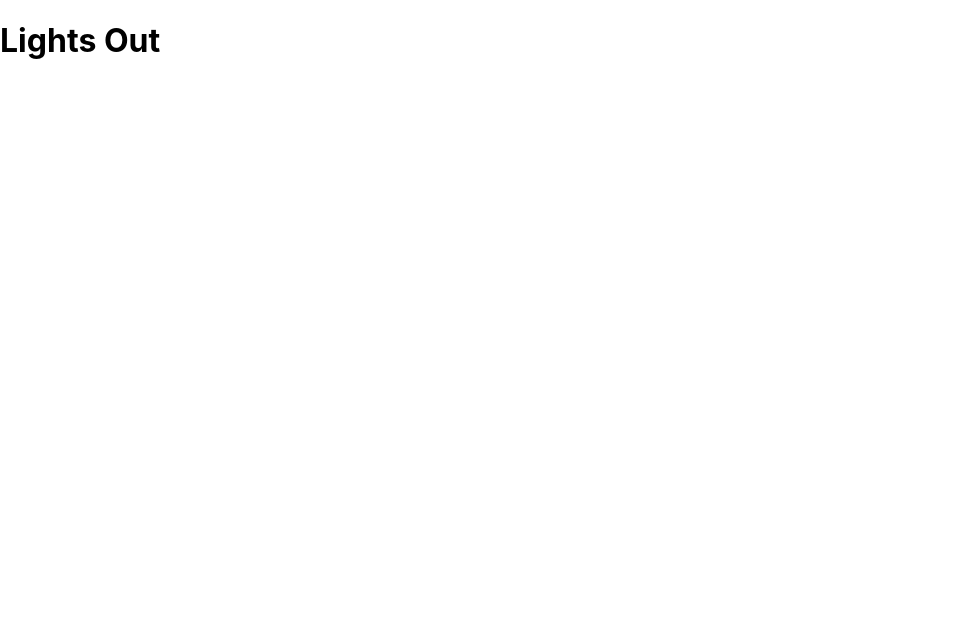
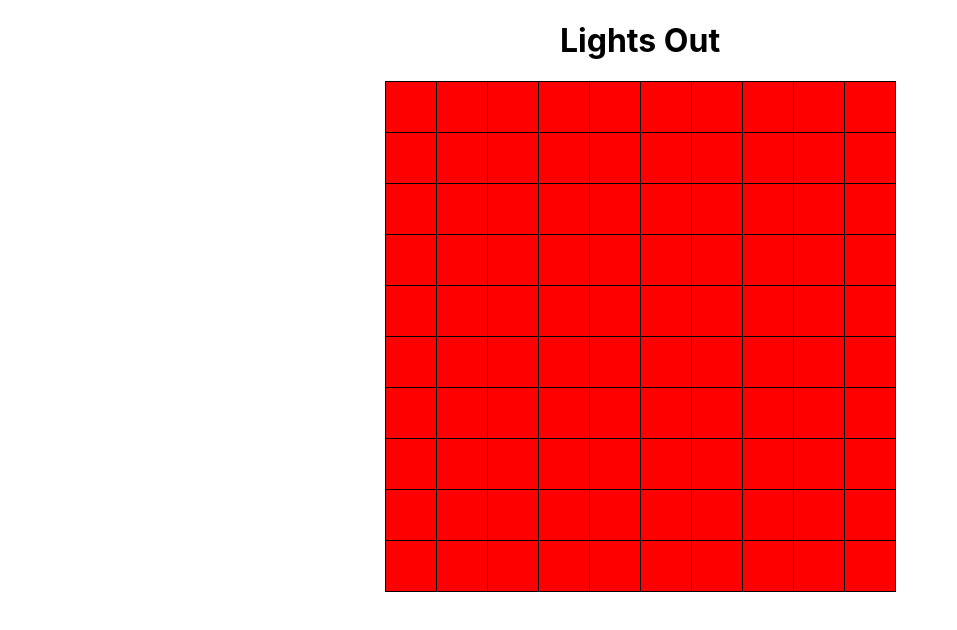
Before and after one commit to CodeAmend/react-games-ts-storybook, a React (Create React App) app: page / in a window 1280 px wide. Shown: the top 630 px of the page, without its empty margins (0-957 px from the left). Built offline with nearby package versions, Linux system fonts and the light colour scheme.

Commit message:
Fix boardSize function (add test), fix gap issue

```diff
--- a/src/App.tsx
+++ b/src/App.tsx
@@ -4,7 +4,10 @@ import styled from 'styled-components';
 import GameBoard from './components/GameBoard';
 
 const View = styled.main``;
-const Header = styled.h1``;
+
+const Header = styled.h1`
+  text-align: center;
+`;
 
 function App() {
   return (
--- a/src/components/GameBoard.tsx
+++ b/src/components/GameBoard.tsx
@@ -1,7 +1,7 @@
 import React from 'react';
 import styled from 'styled-components';
 
-import config, { getPosition, numberToPixels } from '../gameConfig';
+import config, { getPosition } from '../gameConfig';
 
 export type NodeItem = {
   id: number;
@@ -30,24 +30,22 @@ const Board = styled.article<BoardType>`
   height: ${p => p.boardHeight}px;
 
   margin: 0 auto;
+  background: red;
 `;
 
-// Example:
-//   const Component = styled.div.attrs(props => ({
-//     style: {
-//       background: props.background,
-//     },
-//   }))`width: 100%;`
 
-const Node = styled.div<NodeType>`
+// TODO: Find the proper way to not use ANY here
+const Node = styled.div.attrs((props: any) => ({
+  style: {
+    left: props.xPos + 'px',
+    top: props.yPos + 'px',
+    width: props.nodeWidth + 'px',
+    height: props.nodeHeight + 'px',
+    border: `${props.gap}px solid black`
+  }
+
+}))<NodeType>`
   position: absolute;
-  left: ${p => p.xPos}px;
-  top: ${p => p.yPos}px;
-
-  width: ${p => p.nodeWidth}px;
-  height: ${p => p.nodeHeight}px;
-
-  border: ${p => p.gap}px solid lightgray;
 `;
 
 
@@ -73,7 +71,11 @@ const GameBoard = () => {
       {nodeItems.map(item => (
         <Node
           key={item.id}
-          {...numberToPixels(item)}
+          xPos={item.xPos}
+          yPos={item.yPos}
+          nodeWidth={config.colSize}
+          nodeHeight={config.rowSize}
+          gap={config.gap}
         />
       ))}
     </Board>
--- a/src/gameConfig.ts
+++ b/src/gameConfig.ts
@@ -1,5 +1,5 @@
 export const getSingleBoardDimension = (sections: number, sectionSize: number, gap: number): number => {
-  return sections * sectionSize * gap - gap;
+  return sections * (sectionSize + gap) - gap;
 }
 
 export const getPosition = (sectionSize: number, gap: number, position: number) => {
@@ -7,23 +7,14 @@ export const getPosition = (sectionSize: number, gap: number, position: number)
   return result;
 }
 
-type ConfigType = { [key: string]: number }
-type PixelConfigType = { [key: string]: string }
-
-export const numberToPixels = (config: ConfigType) =>
-  Object.keys(config).reduce((acc, item) => {
-    acc[item] = config[item] + 'px';
-    return acc;
-  }, {} as PixelConfigType);
-
-
-const rows: number = 20;
-const cols: number = 20;
-
-const rowSize: number = 10;
-const colSize: number = 10;
+const rows: number = 10;
+const cols: number = 10;
 
 const gap: number = 1;
+
+const rowSize: number = 50;
+const colSize: number = 50;
+
 
 const boardHeight = getSingleBoardDimension(rows, rowSize, gap);
 const boardWidth = getSingleBoardDimension(cols, colSize, gap)
@@ -31,8 +22,8 @@ const boardWidth = getSingleBoardDimension(cols, colSize, gap)
 export default {
   rows,
   cols,
-  rowSize: rowSize - gap,
-  colSize: colSize - gap,
+  rowSize,
+  colSize,
   gap,
   boardWidth,
   boardHeight,
```
Also changed, not shown: 1 other file (tests, documents, lock files or other folders).
